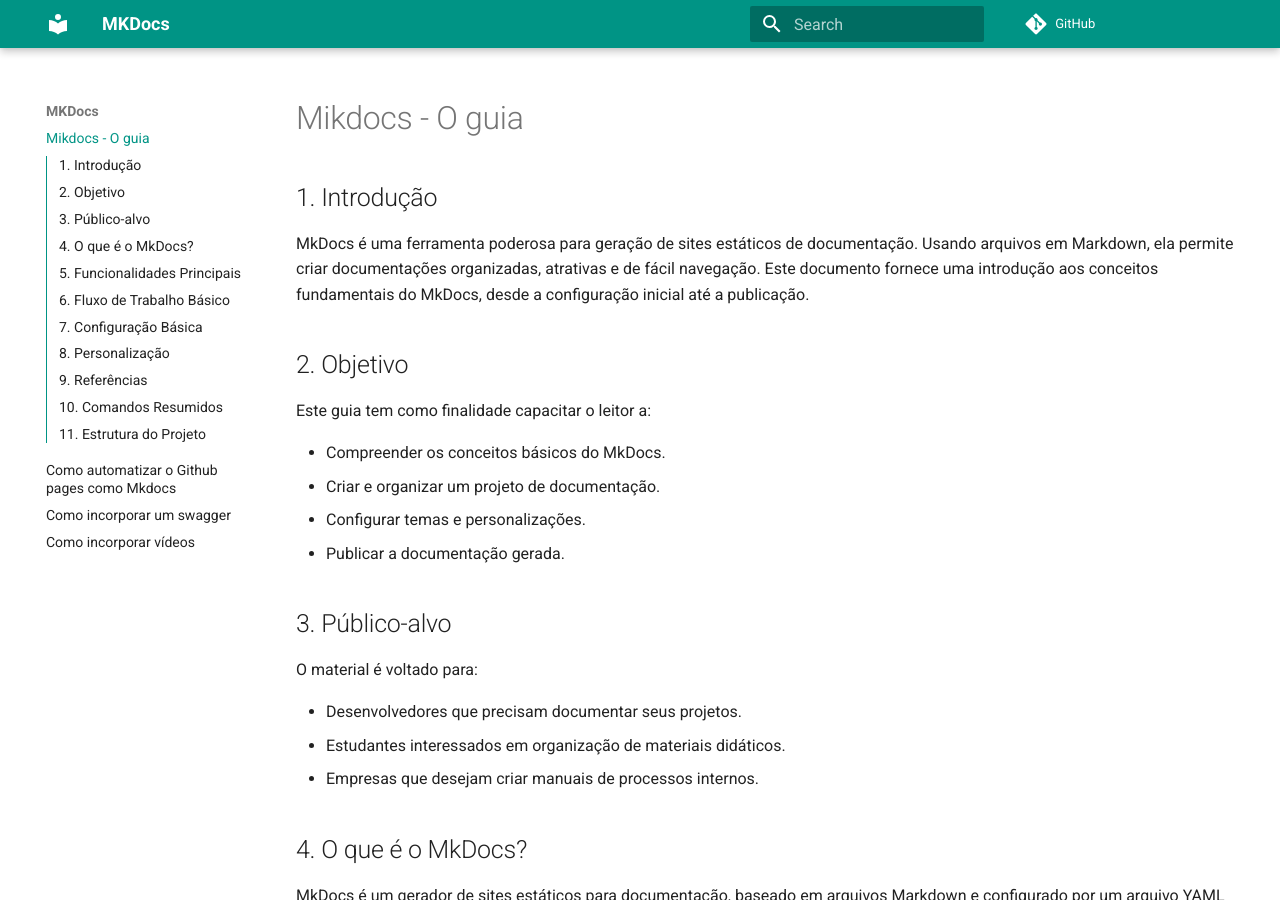
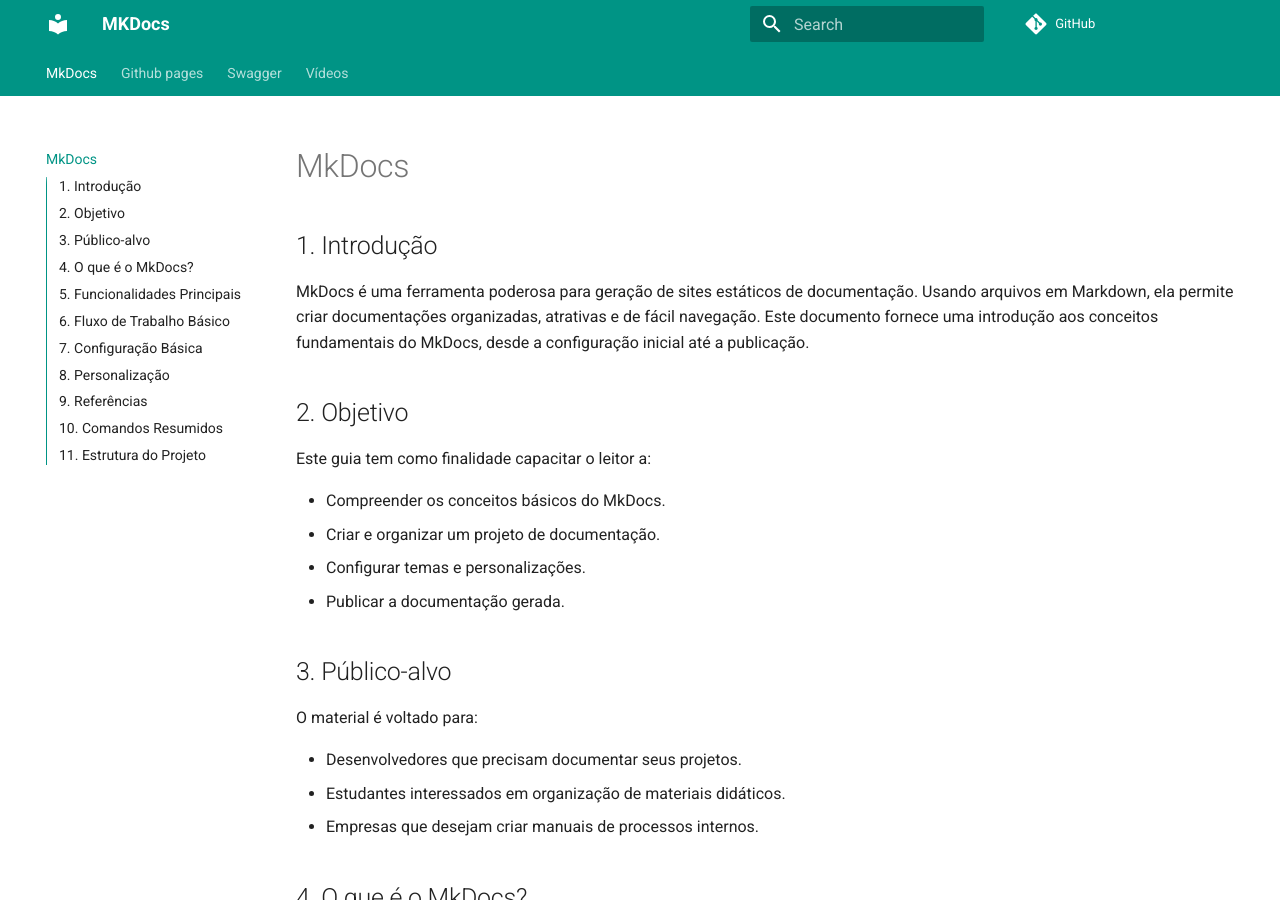
Before and after one commit to atalhox/mkdocs-githubpages, an MkDocs documentation site: the page built from docs/index.md, in a window 1280 px wide and 900 px high. Built offline with MkDocs 1.6.1 and Material for MkDocs 9.7.7, drawn with Linux system fonts in a browser that asks for light colours; comment, search, counter and statistics services are not loaded.

Commit message:
Feat: add new stuff

```diff
--- a/docs/mkdocs-guide.md
+++ b/docs/github-pages.md
@@ -1,4 +1,4 @@
-# Como automatizar o Github pages como Mkdocs
+# Github pages
 
 ## 1. Introdução
 
--- a/docs/index.md
+++ b/docs/index.md
@@ -1,4 +1,4 @@
-# Mikdocs - O guia
+# MkDocs
 
 ## 1. Introdução
 
--- a/docs/swagger.md
+++ b/docs/swagger.md
@@ -1,4 +1,4 @@
-# Como incorporar um swagger
+# Swagger
 
 ## 1. Introdução
 
--- a/docs/video.md
+++ b/docs/video.md
@@ -1,4 +1,4 @@
-# Como incorporar vídeos
+# Vídeos
 
 ## 1. Introdução
 
--- a/mkdocs.yml
+++ b/mkdocs.yml
@@ -53,6 +53,7 @@
     accent: teal # Define a cor de destaque como teal (novo)
 
   features:
+    - navigation.tabs # Mostra o caminho de navegação atual no cabeçalho (novo)
     - navigation.path # Mostra o caminho de navegação atual no cabeçalho (novo)
     - navigation.sections # Adiciona uma barra lateral com seções de navegação (novo)
     - navigation.top # Move a navegação para o topo (novo)
```
